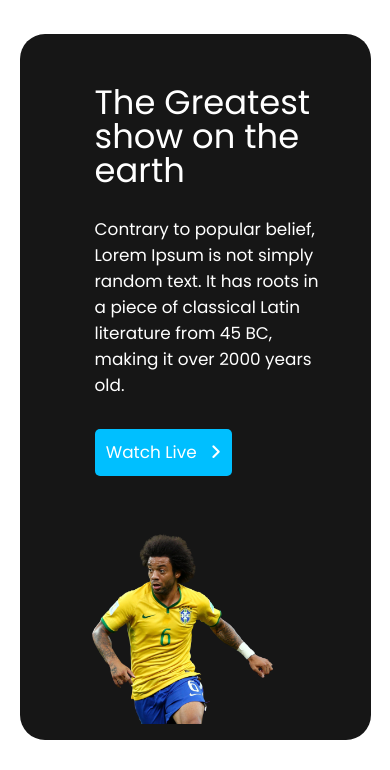
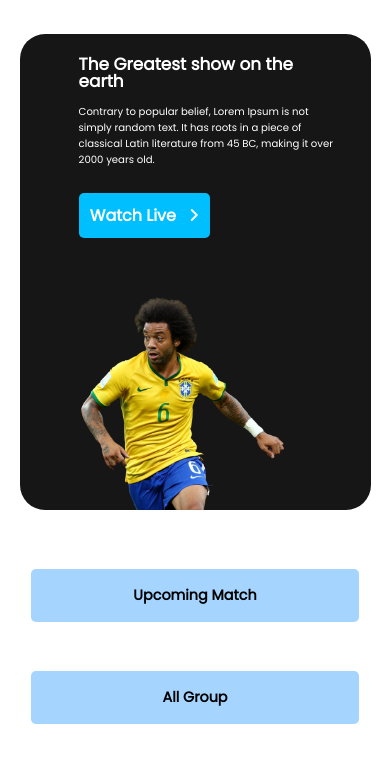
Before and after one commit to PARSA-00-55/fifa-world-cup, a plain HTML site: page index.html in a window 390 px wide. Shown: the top 770 px of the page. Drawn offline with Linux system fonts and the light colour scheme.

Commit message:
4th commit

```diff
--- a/css/style.css
+++ b/css/style.css
@@ -168,6 +168,7 @@ footer > hr {
   margin: 1.5rem;
 }
 .footer-social-links > a {
+  font-size: 3vh;
   padding: 0.7rem;
   color: lightgray;
 }
@@ -178,7 +179,7 @@ footer > hr {
 /* for tablet */
 
 @media (max-width: 62em) {
-  .hero-child-1 > h2 {
+  /* .hero-child-1 > h2 {
     font-size: 5vh;
     font-weight: 400;
     line-height: 1;
@@ -192,6 +193,23 @@ footer > hr {
   }
   .hero-child-2 {
     width: 100%;
+  }
+  .hero-child-2 > img {
+    width: 100%;
+  } */
+  .hero-section {
+    display: flex;
+    align-items: center;
+    justify-content: center;
+  }
+  .hero-child {
+    width: 50%;
+  }
+  .hero-child-1 > h2 {
+    font-size: 3vh;
+  }
+  .hero-child-1 > p {
+    font-size: 1.5vh;
   }
   .main-section {
     display: flex;
@@ -222,18 +240,20 @@ footer > hr {
 @media (max-width: 43.75em) {
   .hero-section,
   .main-section {
-    padding: 1rem;
     display: flex;
     flex-wrap: wrap;
     /* flex-direction: column;
     align-items: center;
     justify-content: center; */
   }
+  .hero-child-1 {
+    width: 100%;
+  }
   .hero-child-1 > h2 {
-    font-size: 4vh;
+    font-size: 2vh;
   }
   .hero-child-1 > p {
-    font-size: 2vh;
+    font-size: 1.2vh;
   }
   .hero-item > a {
     padding: 0.2rem;
```
